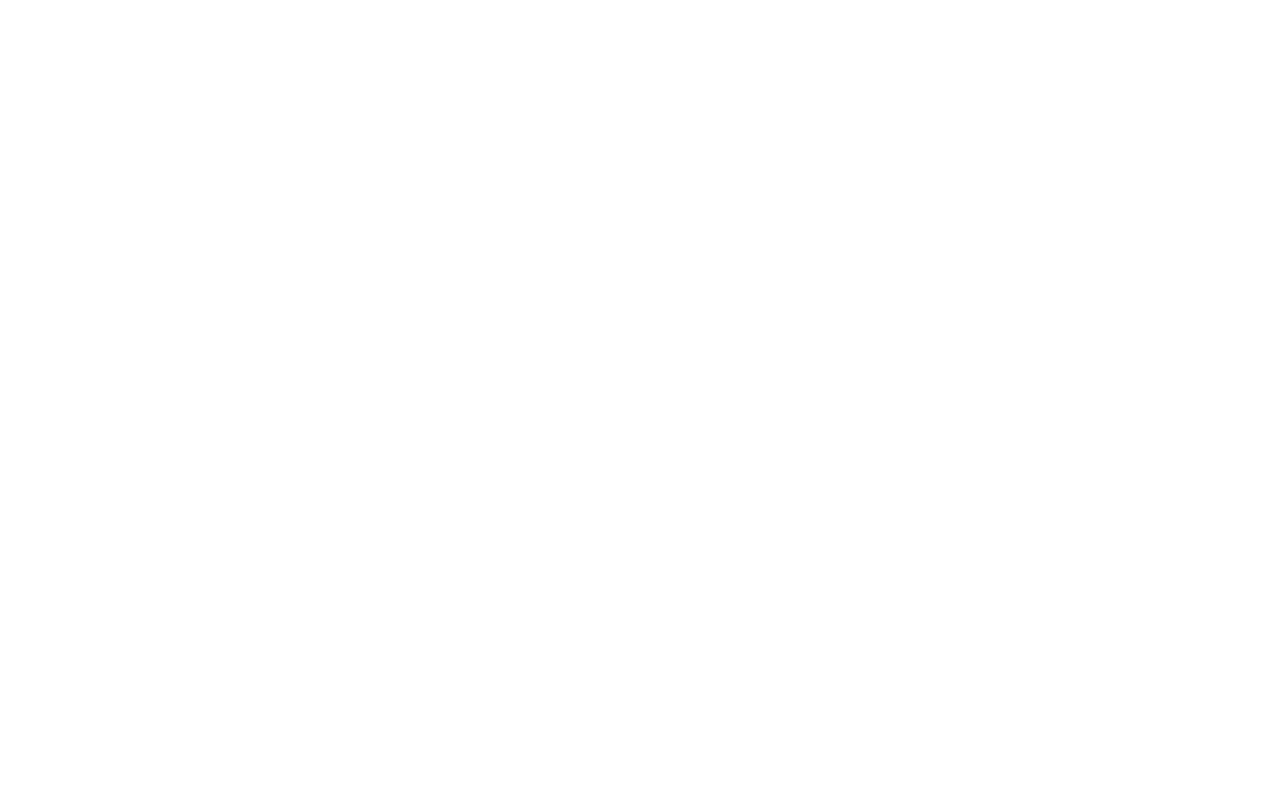
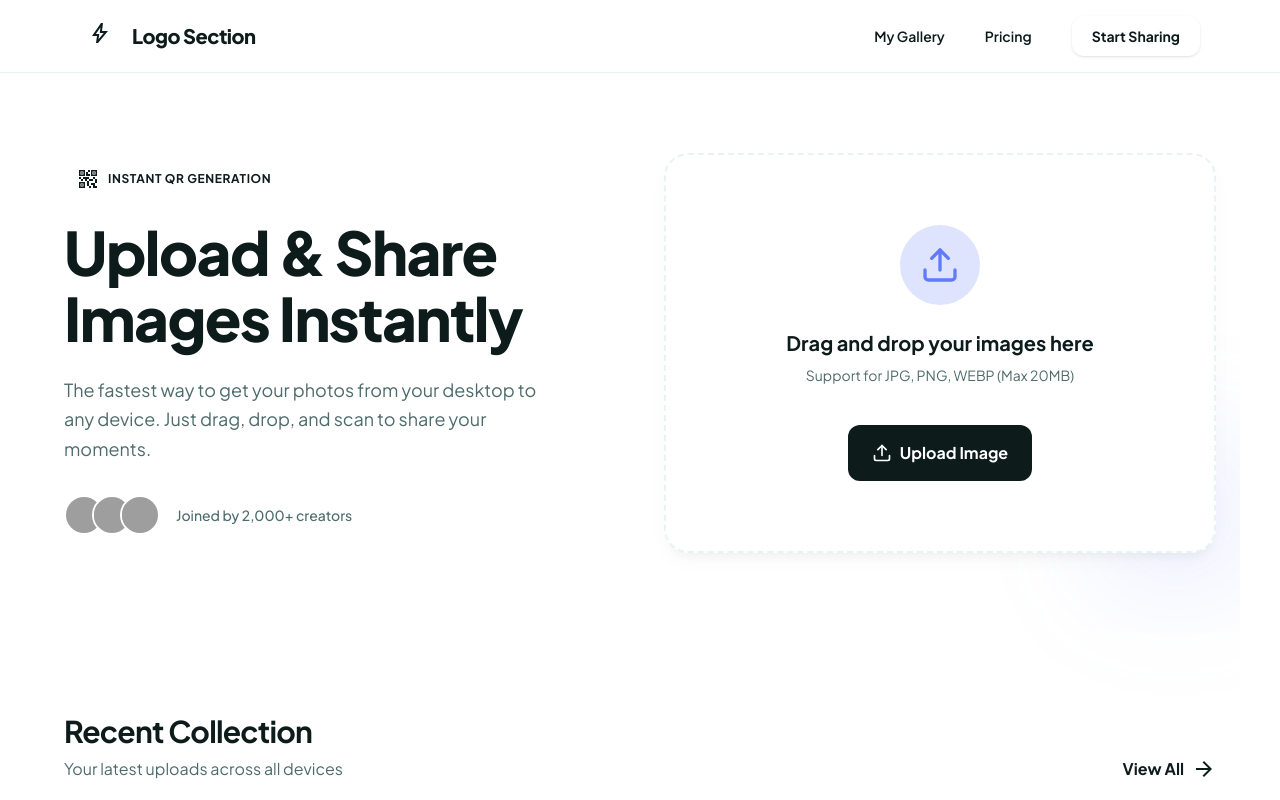
Before and after one commit to wpseemol/quick-pic-qr, a Next.js app: page / in a window 1280 px wide. Before the commit this address had no page. Shown: the top 800 px of the page. Built offline with nearby package versions, Linux system fonts and the light colour scheme; grey boxes are pictures that could not be loaded.

Commit message:
make route group

```diff
--- a/src/app/_components/Header.tsx
+++ b/src/app/(admin)/_components/Header.tsx
@@ -15,7 +15,7 @@ export default function Header() {
                         </Link>
                     </div>
                     <h2 className="text-xl font-extrabold tracking-tight">
-                        <Link href="/">Upload &amp; Share</Link>
+                        <Link href="/">Logo Section</Link>
                     </h2>
                 </div>
                 <div className="flex items-center gap-6 md:gap-10">
--- /dev/null
+++ b/src/app/(admin)/layout.tsx
@@ -0,0 +1,16 @@
+import Footer from "./_components/Footer";
+import Header from "./_components/Header";
+
+export default function AdminLayout({
+    children,
+}: Readonly<{
+    children: React.ReactNode;
+}>) {
+    return (
+        <>
+            <Header />
+            {children}
+            <Footer />
+        </>
+    );
+}
--- a/src/app/page.tsx
+++ b/src/app/(admin)/page.tsx
@@ -1,11 +1,7 @@
 import Image from "next/image";
 import HeroTopLeftInput from "./_components/HeroTopLeftInput";
-import { redirect } from "next/navigation";
-import { MY_GALLERY_URL } from "@/lib/const-valuse";
 
 export default function HomePage() {
-    redirect(MY_GALLERY_URL);
-
     return (
         <div className="relative flex min-h-screen flex-col overflow-x-hidden mx-auto container">
             <main className="flex-1">
--- a/src/app/layout.tsx
+++ b/src/app/layout.tsx
@@ -2,9 +2,6 @@ import type { Metadata } from "next";
 import { Plus_Jakarta_Sans } from "next/font/google";
 import "./globals.css";
 import "material-symbols/outlined.css";
-
-import Header from "./_components/Header";
-import Footer from "./_components/Footer";
 
 const plusJakartaSans = Plus_Jakarta_Sans({
     subsets: ["latin"],
@@ -19,19 +16,17 @@ export const metadata: Metadata = {
         "QuickPicQR lets you upload images, generate QR codes instantly, and share image links easily by scanning the QR code. Fast, simple, and secure image sharing.",
 };
 
-export default function RootLayout(
-    props: Readonly<{
-        children: React.ReactNode;
-    }>
-) {
+export default function RootLayout({
+    children,
+}: Readonly<{
+    children: React.ReactNode;
+}>) {
     return (
         <html lang="en">
             <body
                 className={` ${plusJakartaSans.variable} antialiased bg-background-light dark:bg-background-dark text-font-color`}
             >
-                <Header />
-                {props.children}
-                <Footer />
+                {children}
             </body>
         </html>
     );
```
Also changed, not shown: src/app/(admin)/_components/Footer.tsx (renamed from src/app/_components/Footer.tsx), src/app/(admin)/_components/HeroTopLeftInput.tsx (renamed from src/app/_components/HeroTopLeftInput.tsx), src/app/(admin)/gallery/[public_id]/_components/SimpleQRCode.tsx (renamed from src/app/gallery/[public_id]/_components/SimpleQRCode.tsx), src/app/(admin)/gallery/[public_id]/page.tsx (renamed from src/app/gallery/[public_id]/page.tsx), src/app/(admin)/gallery/_components/HeroUploadArea.tsx (renamed from src/app/gallery/_components/HeroUploadArea.tsx), src/app/(admin)/gallery/_components/ImageCard.tsx (renamed from src/app/gallery/_components/ImageCard.tsx), src/app/(admin)/gallery/page.tsx (renamed from src/app/gallery/page.tsx).
